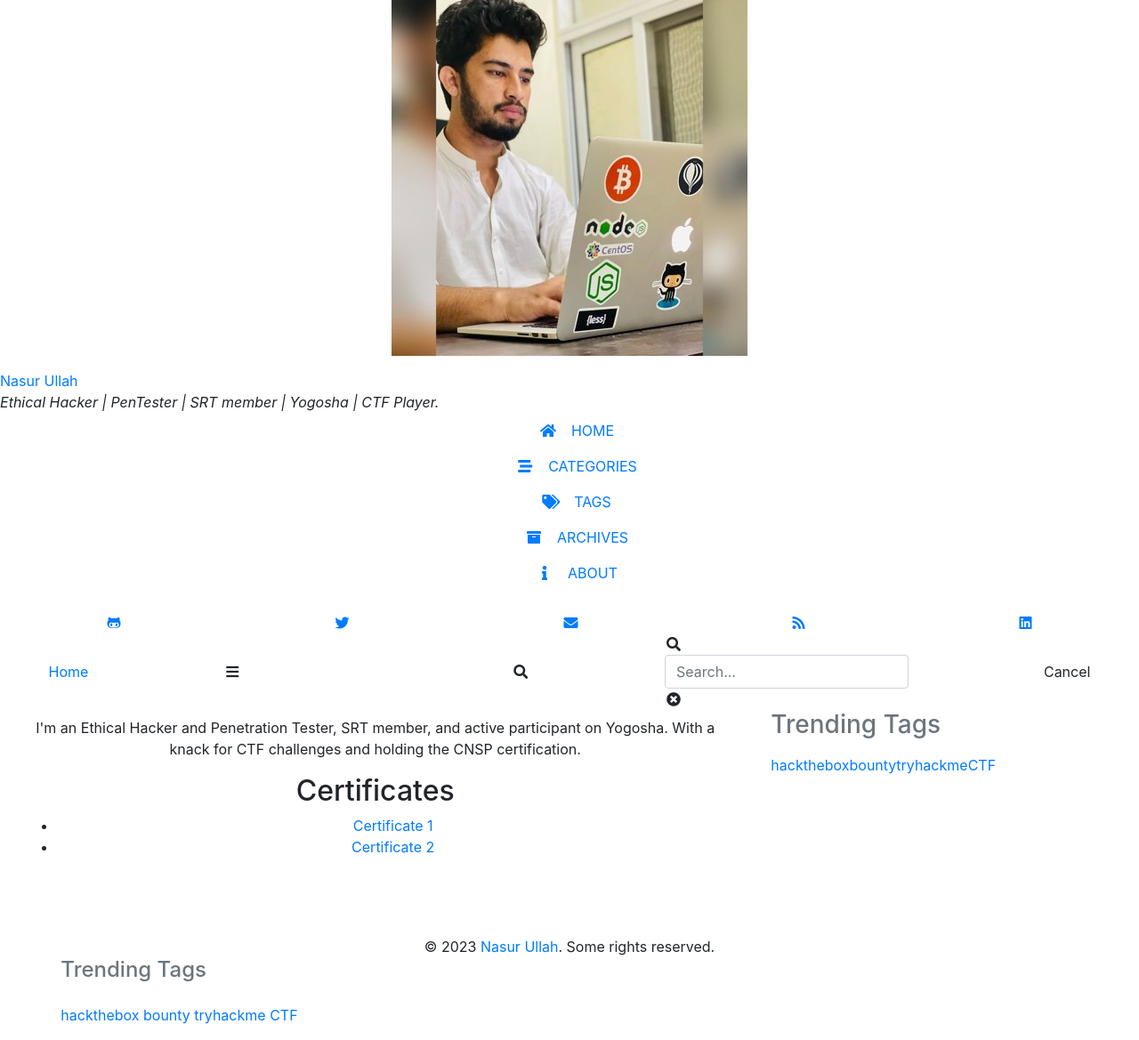
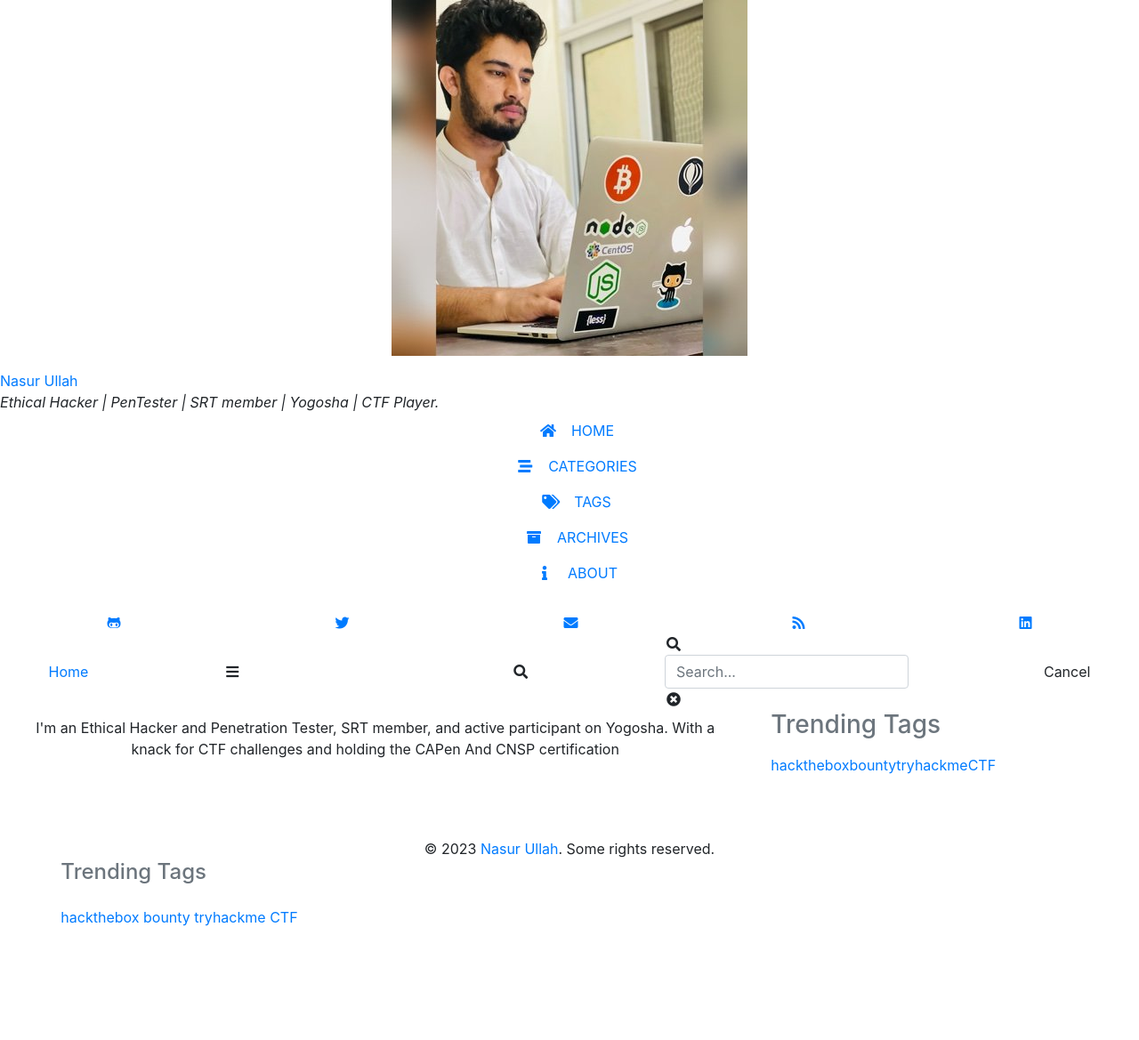
Before and after one commit to Spy0x7/Spy0x7.github.io, a Jekyll site: the page built from tabs/about.md, in a window 1280 px wide. Shown: the whole page at 89% size. Built offline with Jekyll 4.4.1, drawn with Linux system fonts in a browser that asks for light colours; nearby versions of some CDN libraries; our own code applies the rules of GitHub Pages for plain Markdown files; comment, search, counter and statistics services are not loaded; after the commit the page ends 1059 px from its top, so only the background shows below that.

Commit message:
Update about.md

```diff
--- a/tabs/about.md
+++ b/tabs/about.md
@@ -1,15 +1 @@
-<center>
-  <p>
-    I'm an Ethical Hacker and Penetration Tester, SRT member, and active participant on Yogosha.
-    With a knack for CTF challenges and holding the CNSP certification.
-  </p>
-  <!-- Certificates Section -->
-  <section id="certificates">
-    <h2>Certificates</h2>
-    <ul>
-      <li><a href="certificate1.pdf" target="_blank">Certificate 1</a></li>
-      <li><a href="certificate2.pdf" target="_blank">Certificate 2</a></li>
-      <!-- Add more certificate links or information -->
-    </ul>
-  </section>
-</center>
+<center><p> I'm an Ethical Hacker and Penetration Tester, SRT member, and active participant on Yogosha. With a knack for CTF challenges and holding the CAPen And CNSP certification </p></center>
```
